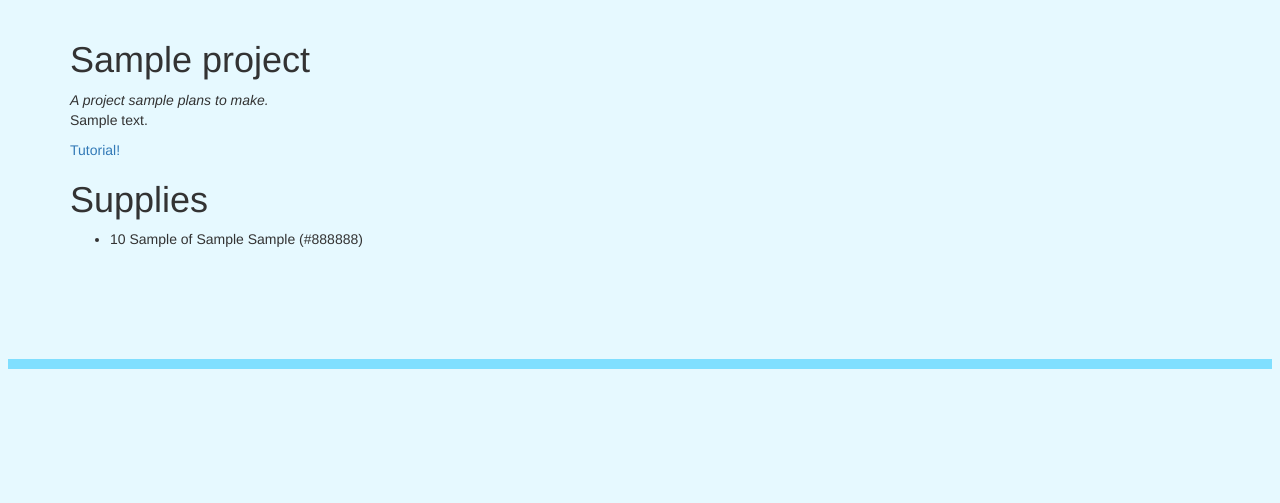
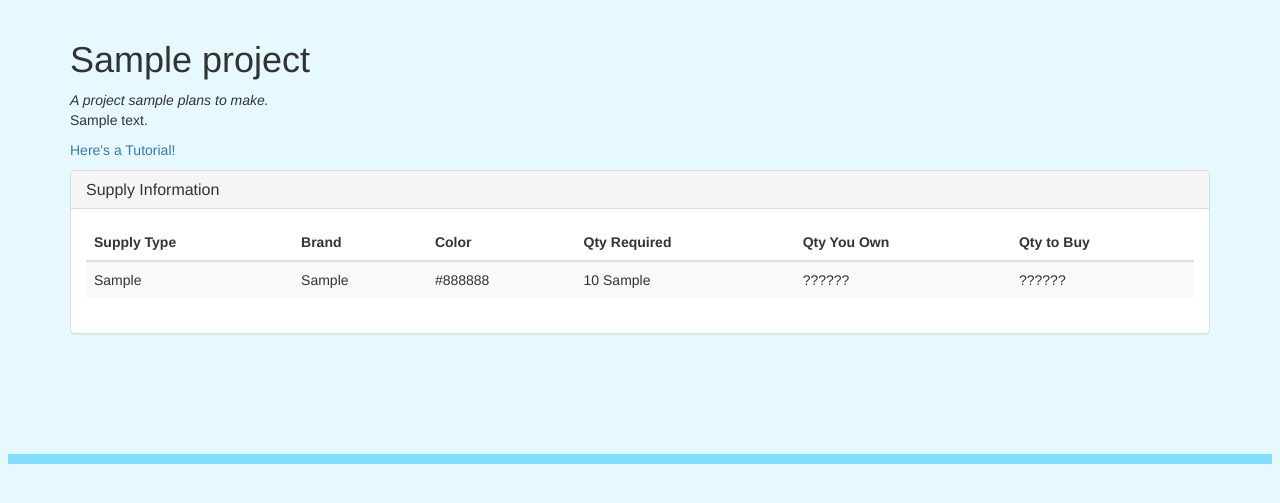
Before and after one commit to jgriffith23/crafters-closet, a Flask app: page /project/1 in a window 1280 px wide. Shown: the part 60-563 px from the top of the page. Run offline with Flask 2, Linux system fonts and the light colour scheme; tables that the repository leaves empty hold one stand-in row (values such as "Sample post"); some libraries are stand-ins or nearby versions.

```diff
--- a/model.py
+++ b/model.py
@@ -157,8 +157,8 @@ class ProjectSupply(db.Model):
                                      backref="project_supplies")
 
     def __repr__(self):
-        return "<ProjectSupply project_id=%s, sd_id=%s>" % \
-            (self.project_id, self.sd_id)
+        return "<ProjectSupply project_id=%s, sd_id=%s, supply_qty=%s>" % \
+            (self.project_id, self.sd_id, self.supply_qty)
 
 
 class Item(db.Model):
--- a/server.py
+++ b/server.py
@@ -32,7 +32,8 @@ def index():
     else:
         user = None
 
-    return render_template("homepage.html", user=user)
+    dict_thing = {"stuff":"omgwtfbbq"}
+    return render_template("homepage.html", user=user, dict_thing=dict_thing)
 
 
 ####################################################
@@ -68,6 +69,14 @@ def show_dashboard(user_id):
 
         all_supply_types = get_all_supply_types()
         all_units = get_all_supply_units()
+
+        #FIXME: Pass dict of supply types : units to front end instead, so we can
+        #dynamically update units w/ the correct ones based on the supply type the user picks.
+        # Also, hardcode supply types because why not?
+
+        units_by_supply_type = db.session.query(SupplyDetail.supply_type, SupplyDetail.units).all()
+
+        units_by_supply_type = dict(units_by_supply_type)
 
         # Render a dashboard showing the user's inventory.
         return render_template("dashboard.html",
@@ -152,6 +161,12 @@ def show_project(project_id):
     # Get all supplies related to that project
     project_supplies = ProjectSupply.query.filter(ProjectSupply.project_id == project.project_id).all()
 
+    # supply_comparison = db.session.query(ProjectSupply.sd_id,
+    #                                  ProjectSupply.supply_qty,
+    #                                  Item.qty).join(Item, ProjectSupply.sd_id == Item.sd_id).filter(ProjectSupply.project_id == 43, Item.user_id == 3).all()
+
+
+
     # Render the project page
     return render_template("project.html",
                            project=project,
@@ -207,9 +222,10 @@ def handle_project_creation():
 
     # Given num-supplies, we can iterate over the number of supplies to add
     # records to the db.
-    for supply_num in range(int(num_supplies)):
-        print "\n\n STUFF HERE: ", supply_num, num_supplies, range(int(num_supplies))
-        fieldname_num = str(supply_num+1)
+
+    # Need to take the range of num_supplies + 1 or we won't get all supplies.
+    for supply_num in range(int(num_supplies)+1):
+        fieldname_num = str(supply_num)
         supply_type = request.form.get("supplytype"+fieldname_num)
         brand = request.form.get("brand"+fieldname_num)
         color = request.form.get("color"+fieldname_num)
@@ -218,7 +234,6 @@ def handle_project_creation():
 
         # Get a supply from the db that matches the entered supply
         sd = get_matching_sd(supply_type, brand, color, units)
-        print "\n\n MORE STUFF, SD THIS TIME", supply_type, brand, color, units
 
         # Get the entered supply's id
         sd_id = sd.sd_id
@@ -332,7 +347,10 @@ def logout():
 
     return redirect("/")
 
-
+@app.route('/practice-foo')
+def show_js_practice():
+    """A test route for genenerating dropdowns. DELETE ME WHEN DONE"""
+    return render_template("dynamic-dropdowns.html")
 
 if __name__ == "__main__":
     # We have to set debug=True here, since it has to be True at the
--- a/templates/dashboard.html
+++ b/templates/dashboard.html
@@ -23,8 +23,6 @@
           <div class="btn-group-horizontal" role="group" aria-label="inventory-options">
               <button type="button" class="btn btn-default btn-lg" data-toggle="modal" data-target="">Filter Inventory View</button>
               <button type="button" class="btn btn-default btn-lg" data-toggle="modal" data-target="#">Search Your Inventory</button>
-              <button type="button" class="btn btn-default btn-lg" data-toggle="modal" data-target="#add-supply">Add a Supply!</button>
-
           </div>
       </div>
 
@@ -55,6 +53,7 @@
               {% endfor %}
               </tbody>
       </table>
+      <button type="button" class="btn btn-default btn-lg" data-toggle="modal" data-target="#add-supply">Add a Supply!</button>
     </div>
 </div>
 
@@ -102,7 +101,7 @@
 
                   <div class="form-group">
                   <!-- FIXME: Change label below to reflect units of dropdown value dynamically. -->
-                    <label for="quantity-owned">Quantity You Own</label>
+                    <label for="quantity-owned">Quantity You Own (in UNITS)</label>
                     <input type="number" class="form-control" name="quantity-owned" id="quantity-owned">
                   </div>
                   <div class="form-group">
--- a/templates/project.html
+++ b/templates/project.html
@@ -12,18 +12,43 @@
 
 <p>{{ project.description }}</p>
 
-<p><a href="{{project.instr_url}}">Tutorial!</a></p>
+<p><a href="{{project.instr_url}}">Here's a Tutorial!</a></p>
 
-<h1>Supplies</h1>
 
-<ul>
-{% for supply in project_supplies %}
+<div class="panel panel-default">
+    <div class="panel-heading">
+      <h3 class="panel-title">Supply Information</h3>
+    </div>
 
-    <li>{{supply.supply_qty}} {{supply.supply_details.units}} of
-        {{supply.supply_details.brand }} {{ supply.supply_details.supply_type }}
-        ({{supply.supply_details.color}}) </li>
+    <div class="panel-body">
 
-{% endfor %}
-</ul>
+        <table class="table table-striped">
+              <thead>
+              <tr>
+                  <th>Supply Type</th>
+                  <th>Brand</th>
+                  <th>Color</th>
+                  <th>Qty Required</th>
+                  <th>Qty You Own</th>
+                  <th>Qty to Buy</th>
+              </tr>
+              </thead>
+              <tbody>
+
+              {% for supply in project_supplies %}
+              <tr>
+                  <td>{{ supply.supply_details.supply_type }}</td>
+                  <td>{{ supply.supply_details.brand }}</td>
+                  <td>{{ supply.supply_details.color }}</td>
+                  <td>{{ supply.supply_qty }} {{ supply.supply_details.units }}</td>
+                  <td> ?????? </td>
+                  <td> ?????? </td>
+              </tr>
+              {% endfor %}
+
+              </tbody>
+        </table>
+      </div>
+    </div>
 
 {% endblock %}
```
Also changed, not shown: helpers.py (+74 -0 lines), templates/homepage.html (+2 -17 lines).
